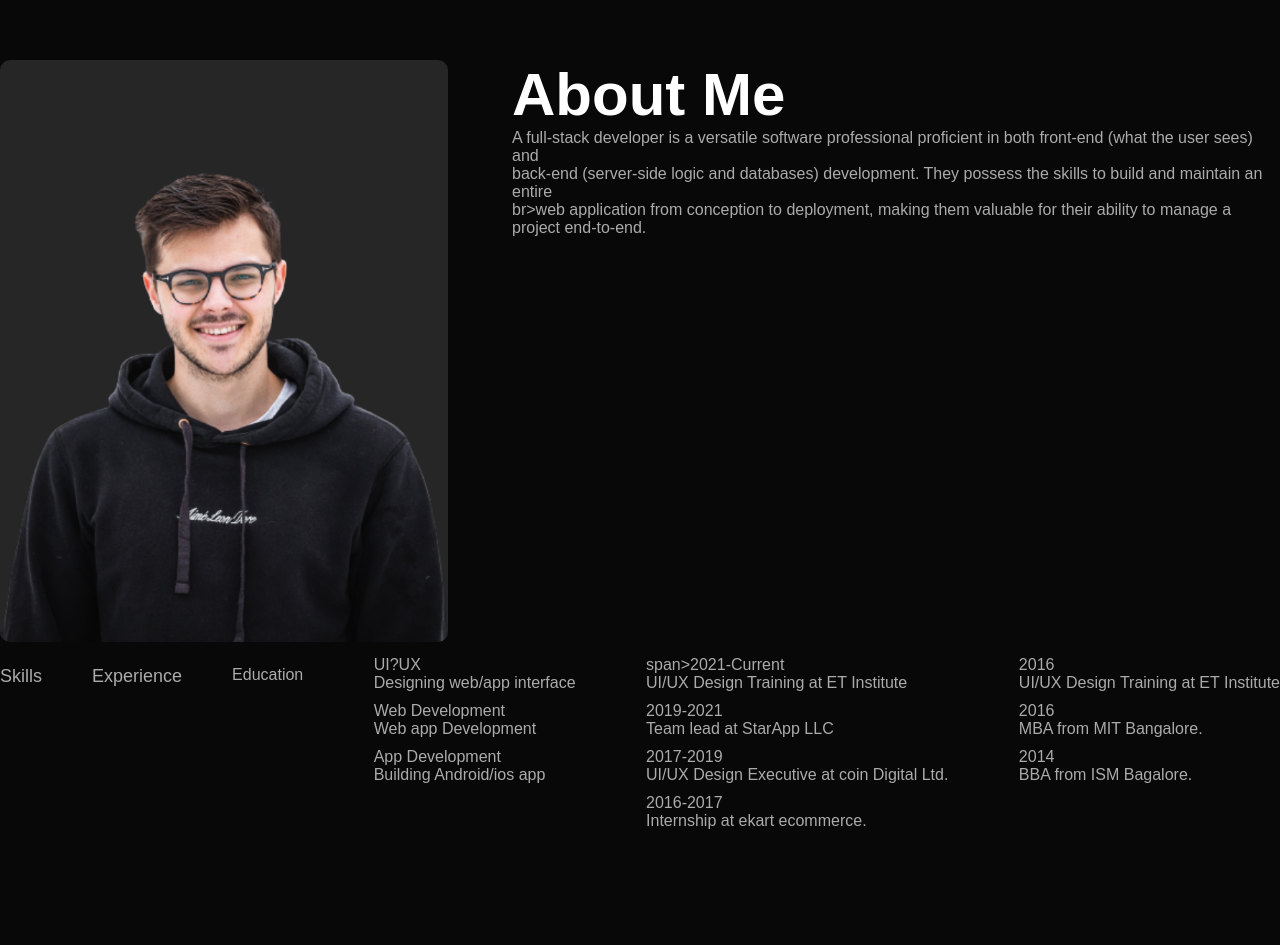
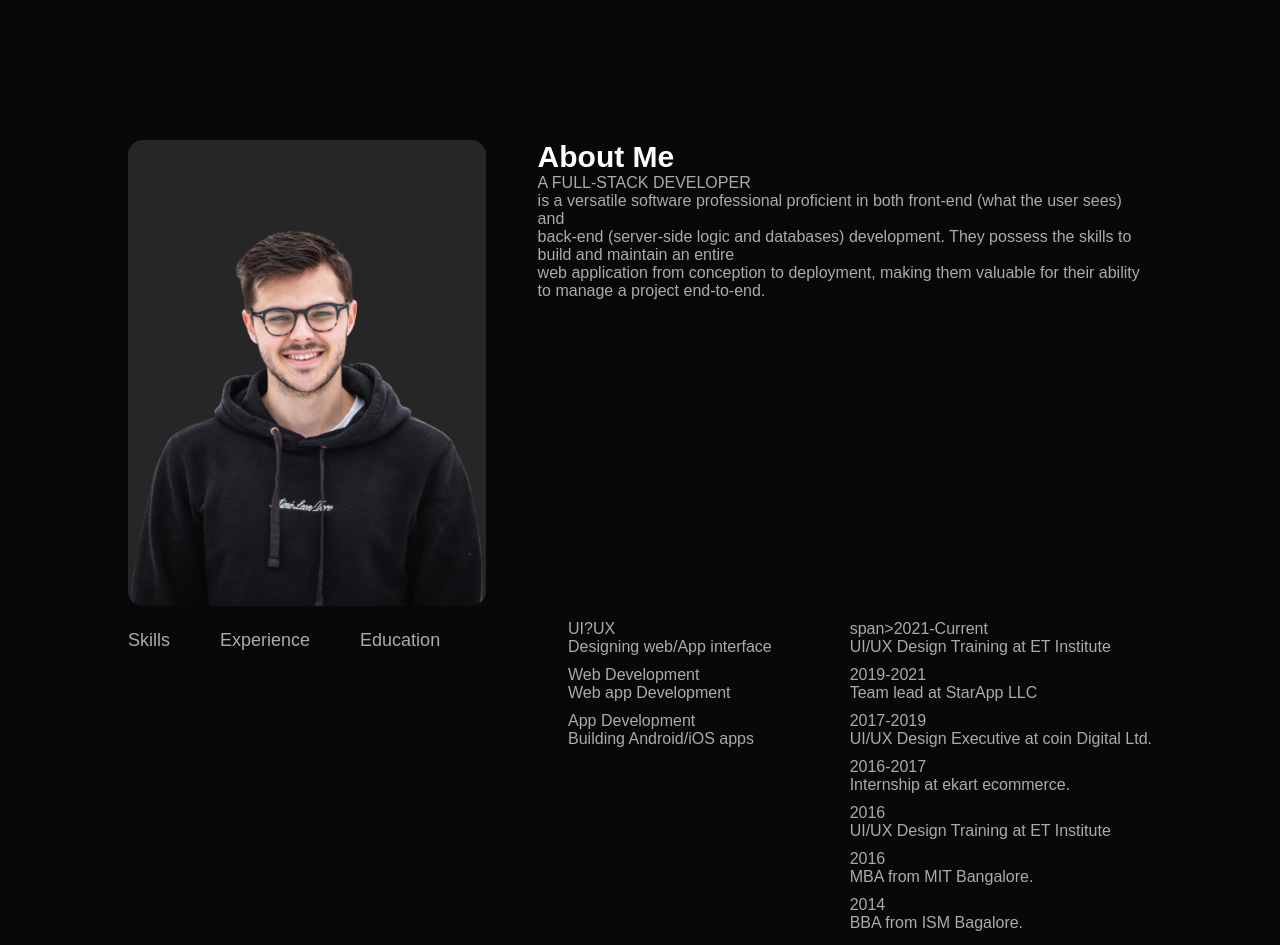
Before and after one commit to fatima2030-debug/NewProt, a plain HTML site: page index.Html in a window 1280 px wide. Shown: the part 820-1765 px from the top of the page. Before the commit the page ends 1740 px from the top, so only its background shows below. Drawn offline with Linux system fonts and the light colour scheme.

Commit message:
Updated code on my personal

```diff
--- a/Style.css
+++ b/Style.css
@@ -15,7 +15,7 @@ body{
     background-size: cover;
     background-position: center;
 }
-.Container{
+.container{
     padding: 10px 10%;
 }
 
@@ -40,6 +40,7 @@ nav ul li{
     color: #fff;
     text-decoration: none;
     font-size: 18px;
+
 }
 nav ul li a::after{
     content: '';
@@ -72,6 +73,7 @@ nav ul li a:hover::after{
 }
 .row{
     display: flex;
+    margin-top: 70px;
     justify-content: space-between;
     flex-wrap: wrap;
 }
@@ -81,14 +83,14 @@ nav ul li a:hover::after{
 }
 .about-col-1 Img{
     width: 100%;
-    border-radius: 10px;
+    border-radius: 15px;
 }
 .about-col-2{
     flex-basis: 60%;
 }
 
 .sub-title{
-    font-size: 60px;
+    font-size: 30px;
     font-weight:600;
     color: #fff;
 }
@@ -108,8 +110,8 @@ nav ul li a:hover::after{
     content: '';
      width:0;
     height: 3px;
-    background: #ff2600;
-    position: absolutr;
+    background: #ff004f;
+    position: absolute;
     left: 0;
     bottom:-8px;
     transition:0.5s;
@@ -124,8 +126,8 @@ nav ul li a:hover::after{
     margin: 10px 0;
 }
 .tab-content ul li span{
-    color: #f10952;
-    font-size: #b5b5b5;
+    color: #ff004f;
+    font-size: 14px;
 }
 .tab-contexts{
     display: none;
--- a/index.Html
+++ b/index.Html
@@ -35,26 +35,20 @@
                     </div>
                     <div class="about-col-2">
                     <h1 class="sub-title">About Me</h1>
-                    <p> A full-stack developer is a versatile software professional proficient in both front-end (what the user sees) and<br>back-end (server-side logic and databases) development. They possess the skills to build and maintain an entire</br>br>web application from conception to deployment, making them valuable for their ability to manage a project end-to-end.
-                    </p>
-                    </div>
-
+                    <p> A FULL-STACK DEVELOPER<br>is a versatile software professional proficient in both front-end (what the user sees) and<br>back-end (server-side logic and databases) development.
+                         They possess the skills to build and maintain an entire</br>web application from conception to deployment, making them valuable for their ability to manage a project end-to-end.</p></div>
                     <div class="tab-titles">
                         <p class="tab-links active-link" onclick="opentab('skill')">Skills</p>
                         <p class="tab-links" onclick="opentab('experience')">Experience</p>
-                    <p class='tab-links" onclick="opentab('education')">Education</p>
+                        <p class="tab-links" onclick="opentab('education')">Education</p>
                     </div>
                     <div class="tab-contents active-tab" id="skills">
                         <ul>
-                            <li>
-
-                                <span>
-                                    UI?UX
-                                </span>
-                                <br>Designing web/app interface
+                            <li><span>UI?UX</span>
+                                <br>Designing web/App interface
                             </li>
                             <li><span>Web Development</span><br>Web app Development</li>
-                            <li><span>App Development</span><br>Building Android/ios app</li>
+                            <li><span>App Development</span><br>Building Android/iOS apps</li>
                         </ul>
                     </div>
                  <div class="tab-contents" id="exprience">
@@ -66,7 +60,6 @@
                             Digital Ltd.</li>
                             <li><span>2016-2017</span><br>Internship at ekart ecommerce.</li>
                         </ul>
-                </div>
                         <div class="tab-contents" id="education">
                             <ul>
                                 <li><span>2016</span><br>UI/UX Design Training at ET Institute</li>
@@ -76,11 +69,12 @@
                         </div>
                 </div>
             </div>
+        </div>
+
+
 <script>
     var tablinks = document.getElementByClassName("tab-links");
     var tabcontents = document.getElementByClassName();
 </script>
-
-    </div>
     </body>
 </html>
```
Lines whose indentation alone changed are shown as unchanged.
